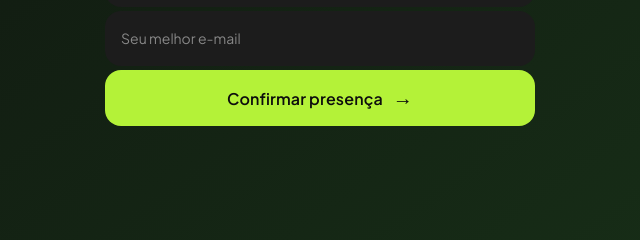
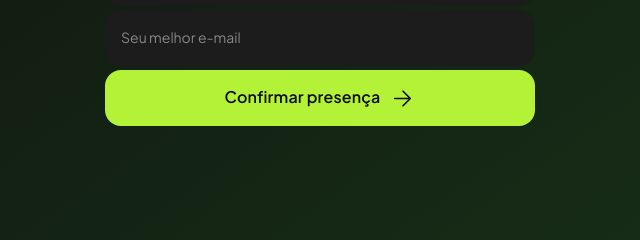
Before and after one commit to LuizEduardoSC/Landing_Page_TURING, a plain HTML site: page index.html in a window 1280 px wide. Shown: the part 555-795 px from the top of the page, 325-965 px from the left. Drawn offline with Linux system fonts and the light colour scheme.

Commit message:
Correções e ajustes

```diff
--- a/index.html
+++ b/index.html
@@ -142,18 +142,24 @@
             font-family: "Plus Jakarta Sans";
         }
 
-
-
         .form button:hover {
             background: var(--brand-primary-primary-main, #B4F238);
         }
 
         .form button::after {
-            content: '→';
+            /* content: '→';
             /* Conteúdo da seta */
-            font-size: 20px;
+            /* font-size: 25px; */
+            /* margin-left: 10px; */
+            /* transition: margin-left 0.3s; */
+        }
+
+        .arrow-icon {
+            width: 25px;
+            height: 25px;
             margin-left: 10px;
             transition: margin-left 0.3s;
+            vertical-align: middle;
         }
 
         .slogan {
@@ -274,7 +280,8 @@
         <form class="form">
             <input type="text" placeholder="Seu nome completo" aria-describedby="name-help" required>
             <input type="email" placeholder="Seu melhor e-mail" aria-describedby="email-help" required>
-            <button type="submit">Confirmar presença</button>
+            <button type="submit">Confirmar presença<img src="img/Arrow-Right.svg" alt="Seta"
+                    class="arrow-icon"></button></button>
         </form>
         </main>
     </div>
```
Also changed, not shown: img/Arrow-Right.svg (added).
